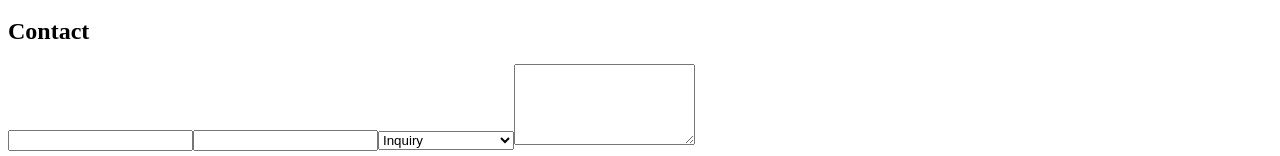
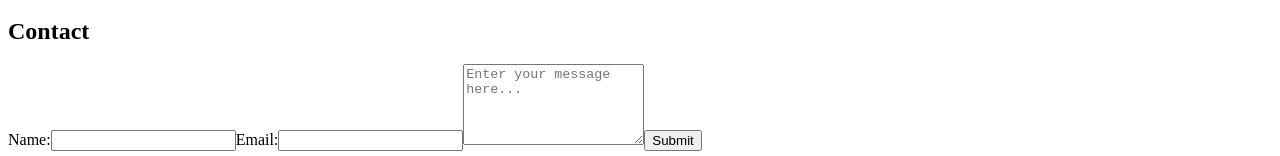
Before and after one commit to jr-gray/williamgray, a React app: page / in a window 1280 px wide. Shown: the part 746-902 px from the top of the page. Built offline with nearby package versions, Linux system fonts and the light colour scheme; the HTML template or start-up script is replaced by a standard one.

Commit message:
Start email portion of contact form

```diff
--- a/src/client/components/ContactForm.js
+++ b/src/client/components/ContactForm.js
@@ -3,21 +3,44 @@ import React, { Component } from 'react';
 export default class ContactForm extends Component {
   constructor() {
     super();
-    this.state = {}
+    this.state = {
+      name: '',
+      email: '',
+      message: ''
+    }
+    this.handleInput = this.handleInput.bind(this);
+    this.handleSubmit = this.handleSubmit.bind(this);
+  }
+
+  handleInput(e) {
+    let temp = e.target.name;
+    this.setState({
+      [temp]: e.target.value
+    })
+  }
+
+  handleSubmit() {
+    console.log('name:', this.state.name);
+    console.log('email:', this.state.email);
+    console.log('message:', this.state.message);
+    this.setState({
+      name: '',
+      email: '',
+      message: ''
+    }, () => { alert('Message sent!'); })
   }
 
   render() {
     return (
       <div>
         <h2>Contact</h2>
-        <input type="text"/>
-        <input type="text"/>
-        <select>
-          <option value="">Inquiry</option>
-          <option value="">General</option>
-          <option value="">Career Opportunity</option>
-        </select>
-        <textarea rows="5" cols="20"></textarea>
+        <span>Name:</span>
+        <input type="text" name="name" value={this.state.name} onChange={this.handleInput}/>
+        <span>Email:</span>
+        <input type="text" name="email" value={this.state.email} onChange={this.handleInput}/>
+        <textarea placeholder="Enter your message here..." value={this.state.message}
+          name="message" rows="5" cols="20" onChange={this.handleInput}></textarea>
+        <button className="btn btn-primary btn-block" type="Submit" onClick={this.handleSubmit}>Submit</button>
       </div>
     )
   }
--- a/src/static/index.html
+++ b/src/static/index.html
@@ -8,7 +8,7 @@
   <!-- bootstrap -->
   <link rel='stylesheet' href='https://maxcdn.bootstrapcdn.com/bootstrap/3.3.7/css/bootstrap.min.css'>
 
-  <title>William Gray</title>
+  <title>William Gray - Software Engineer | Full Stack Developer</title>
 </head>
 <body>
   <div id='app'>
```
